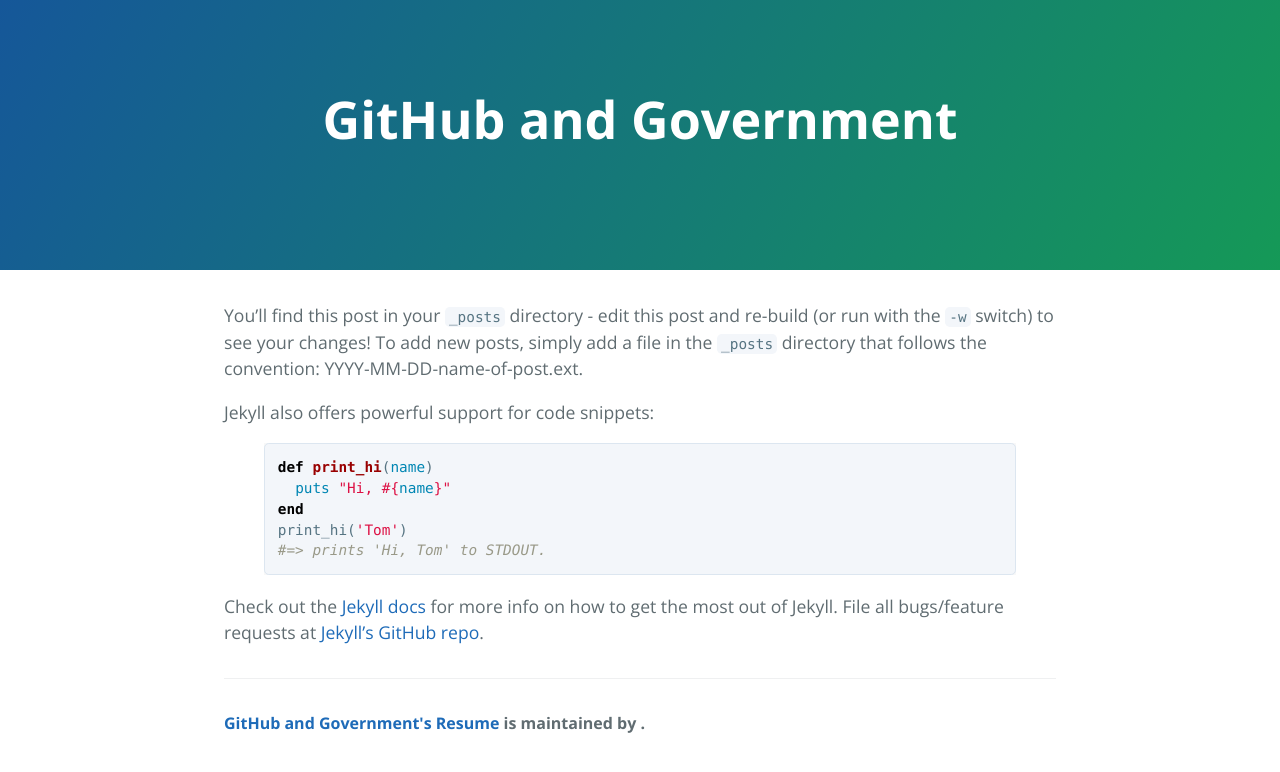
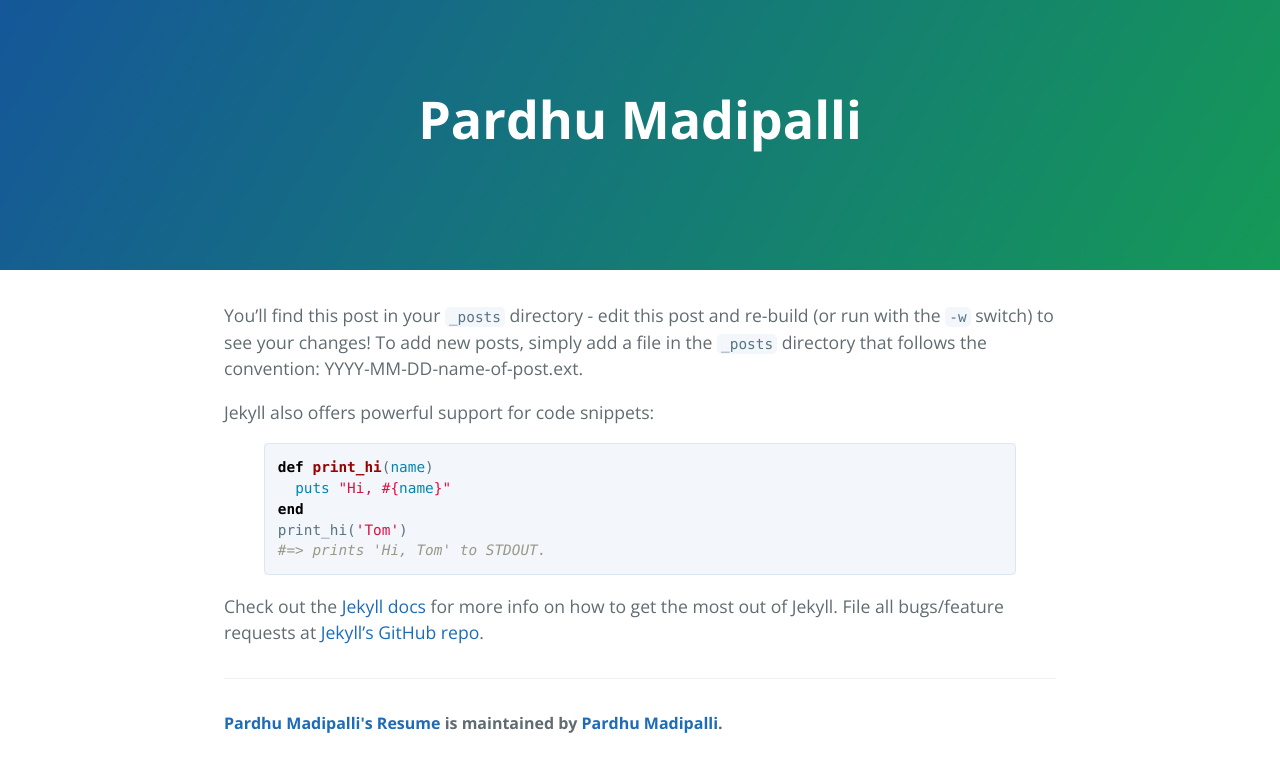
Before and after one commit to PardhuMadipalli/pardhumadipalli.github.io, a Jekyll site: the page built from _posts/2016-02-12-sample-content.markdown, in a window 1280 px wide. Shown: the top 772 px of the page. Built offline with Jekyll 4.4.1, drawn with Linux system fonts in a browser that asks for light colours; some of the changed lines change nothing that is shown.

Commit message:
modified config.yml

```diff
--- a/_config.yml
+++ b/_config.yml
@@ -1,12 +1,17 @@
 # global settings
-title: "GitHub and Government"
-description: "GitHub helps government build software better, together"
-permalink: "/stories/:title"
-url: https://government.github.com
+title: Pardhu Madipalli
+description: "Profile of Pardhu Madipalli"
+url: https://pardhumadipalli.github.io
+locale: "en"
 relative_permalinks: false
 
+# About/contact
+author:
+  name:       Pardhu Madipalli
+  email:      pardhu1212@gmail.com
+
 # build settings
-exclude: ["script", "vendor", "bower.json", "Gemfile", "Gemfile.lock", "Rakefile", "readme.md", "package.json", "node_modules"]
+exclude: ["script", "bower.json", "Gemfile", "Gemfile.lock", "Rakefile", "readme.md", "package.json", "node_modules"]
 markdown: kramdown
 plugins:
   - jekyll-avatar
@@ -23,79 +28,3 @@ sass:
   # Where sass should look for other scss
   load_paths:
     - node_modules/
-
-# orgs on front page
-featured_orgs:
-  - gcba
-  - nla
-  - GeoscienceAustralia
-  - qld-gov-au
-  - onroerenderfgoed
-  - geobolivia
-  - dadosgovbr
-  - tisorocaba
-  - canada-ca
-  - wet-boew
-  - e-gob
-  - City-of-Helsinki
-  - itschool
-  - linz
-  - govph
-  - commonwealth-of-puerto-rico
-  - The-Municipality-of-Staffanstorp
-  - malmostad
-  - ogdch
-  - alv-ch
-  - city-of-bloomington
-  - cityofchattanooga
-  - cityofnewyork
-  - Honolulu
-  - mnhrc
-  - NYCComptroller
-  - ArlingtonCounty
-  - sfcta
-  - olcf
-  - ORNL
-  - azgs
-  - nysenate
-  - State-of-Arizona
-  - alphagov
-  - BarnsleyCouncil
-  - BristolCityCouncil
-  - cabinetoffice
-  - datagovuk
-  - dfid
-  - east-sussex-county-council
-  - hmrc
-  - MetOffice
-  - 18f
-  - CA-CST-SII
-  - cfpb
-  - cooperhewitt
-  - erdc
-  - fda
-  - gsa
-  - hhs
-  - nasa
-  - USDeptVeteransAffairs
-  - virtual-world-framework
-  - whitehouse
-  - bundestag
-  - CodeandoMexico
-  - codeforeurope
-  - dataviz
-  - dobtco
-  - KoelnAPI
-  - mysociety
-  - openva
-  - postcode
-  - sunlightlabs
-  - theodi
-  - codeforamerica
-  - codeforaustralia
-  - okfngr
-  - okfn
-  - nuknightlab
-  - dssg
-  - codeforboston
-  - teampopong
```
